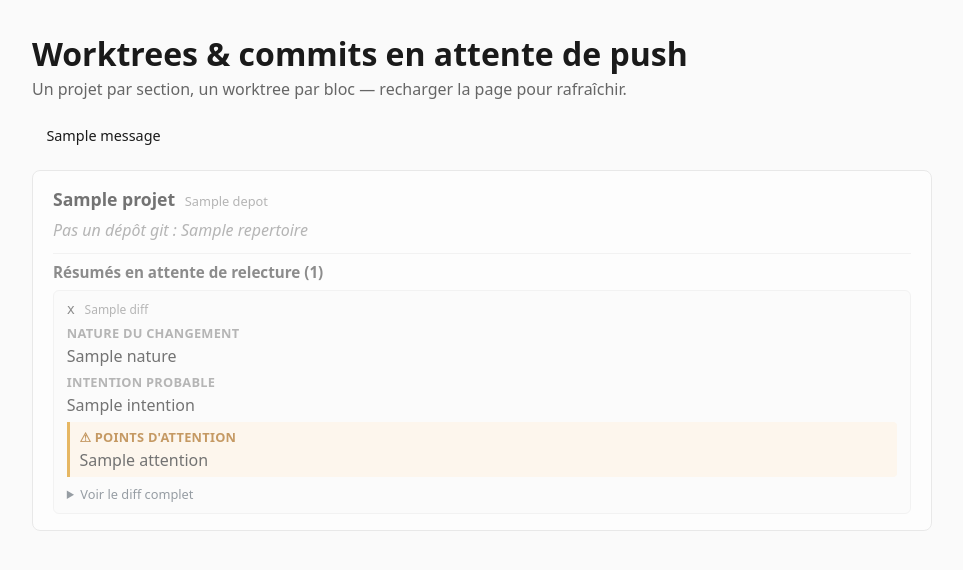
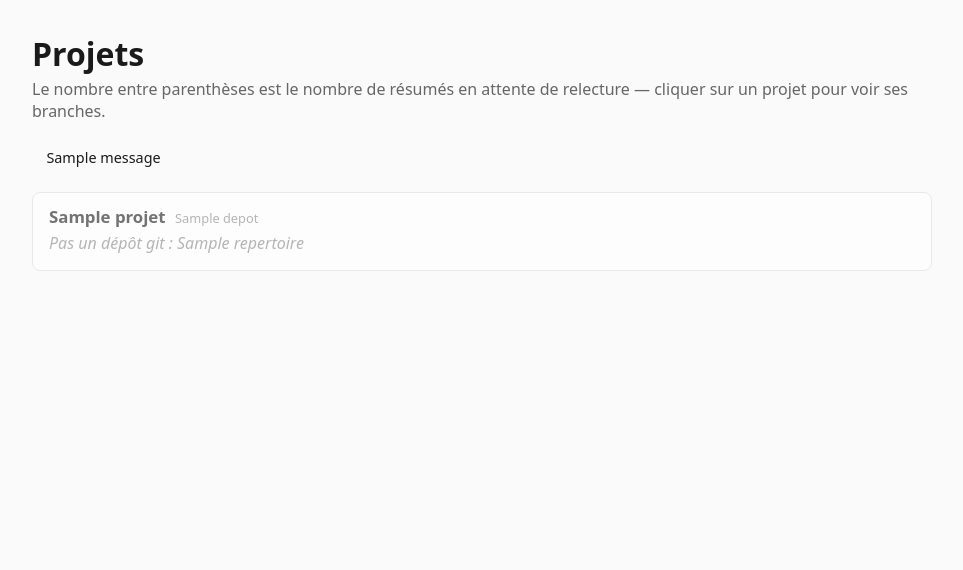
Before and after one commit to AlainDelree/Relecture_Bridge, a Flask app: template relecture_web/templates/index.html in a window 1280 px wide. Shown: the top 570 px of the page, without its empty margins (158-1121 px from the left). Run offline with Flask 3, Linux system fonts and the light colour scheme; the template is opened without the code that fills it: most values are stand-ins (such as "Sample title", 1, 10 or a date in 2020); one stand-in notice (Sample message) is shown.

Commit message:
fix(#11): navigation à trois niveaux (projets → branches → commits) dans relecture_web
Restructure l'affichage en trois pages liées par des liens plutôt qu'une
page unique tout-déplié : index.html (projets + compteur), projet.html
(branches d'un projet + compteur, avec les actions merge/suppression de
worktree existantes réattachées à ce niveau), branche.html (commits en
cartes <details> repliées par défaut, hash + message de commit, mises en
évidence via commit-carte--attention quand le résumé signale un point
d'attention — y compris pour les commits en ancien format _annote.md).

```diff
--- a/relecture_web/app.py
+++ b/relecture_web/app.py
@@ -22,9 +22,10 @@ from git_info import (
     ErreurRecuperationProjets,
     collect_etat_projets,
     fusionner_worktree,
+    get_branches_locales,
     supprimer_worktree,
 )
-from resumes_info import collect_resumes_projet
+from resumes_info import collect_resumes_projet, regrouper_resumes_par_branche
 
 PORT = 5057
 
@@ -54,14 +55,75 @@ def _trouver_worktree(nom_projet, chemin_worktree):
     return None, None
 
 
+def _trouver_projet(nom_projet):
+    projets, erreur = _charger_projets()
+    for projet in projets:
+        if projet["nom"] == nom_projet:
+            return projet, erreur
+    return None, erreur
+
+
 @app.route("/")
 def index():
+    """Niveau 1 : liste des projets, avec le nombre de résumés en attente
+    pour chacun — pas de détail de branches/commits ici."""
     projets, erreur = _charger_projets()
 
     for projet in projets:
-        projet["resumes"] = collect_resumes_projet(projet["dossier_relecture"])
+        if projet["statut"] == "ok":
+            projet["resumes"] = collect_resumes_projet(projet["dossier_relecture"], projet["repertoire"])
+        else:
+            projet["resumes"] = []
 
     return render_template("index.html", projets=projets, erreur=erreur)
+
+
+@app.route("/projet/<nom_projet>")
+def projet_route(nom_projet):
+    """Niveau 2 : branches d'un projet (issue #10), chacune avec son compteur
+    de résumés en attente. Les worktrees actifs y apparaissent naturellement
+    (une branche = un worktree potentiel) ; les actions merge/suppression
+    existantes restent ici, en attendant leur refonte dans une issue séparée."""
+    projet, erreur = _trouver_projet(nom_projet)
+    if not projet:
+        flash(f"❌ Projet « {nom_projet} » introuvable.", "erreur")
+        return redirect(url_for("index"))
+
+    if projet["statut"] != "ok":
+        projet["branches"] = []
+        return render_template("projet.html", projet=projet, erreur=erreur)
+
+    resumes = collect_resumes_projet(projet["dossier_relecture"], projet["repertoire"])
+    resumes_par_branche = regrouper_resumes_par_branche(resumes, projet["repertoire"])
+
+    branches = get_branches_locales(projet["repertoire"])
+    for branche in branches:
+        branche["nb_resumes"] = len(resumes_par_branche.get(branche["nom"], []))
+    projet["branches"] = branches
+    projet["worktree_par_branche"] = {
+        worktree["branch"]: worktree for worktree in projet["worktrees"] if worktree["branch"]
+    }
+
+    return render_template("projet.html", projet=projet, erreur=erreur)
+
+
+@app.route("/projet/<nom_projet>/branche/<path:nom_branche>")
+def branche_route(nom_projet, nom_branche):
+    """Niveau 3 : commits d'une branche, en cartes repliées par défaut (hash +
+    message seulement) — le résumé structuré et le diff complet restent
+    consultables en dépliant chaque carte."""
+    projet, _erreur = _trouver_projet(nom_projet)
+    if not projet or projet["statut"] != "ok":
+        flash(f"❌ Projet « {nom_projet} » introuvable ou inaccessible.", "erreur")
+        return redirect(url_for("index"))
+
+    resumes = collect_resumes_projet(projet["dossier_relecture"], projet["repertoire"])
+    resumes_par_branche = regrouper_resumes_par_branche(resumes, projet["repertoire"])
+    resumes_branche = resumes_par_branche.get(nom_branche, [])
+
+    return render_template(
+        "branche.html", projet=projet, nom_branche=nom_branche, resumes=resumes_branche,
+    )
 
 
 @app.route("/projet/<nom_projet>/merger", methods=["POST"])
@@ -71,7 +133,7 @@ def merger_worktree_route(nom_projet):
 
     if not projet or not worktree or worktree["est_worktree_principal"] or not worktree["branch"]:
         flash("❌ Worktree introuvable ou action invalide.", "erreur")
-        return redirect(url_for("index"))
+        return redirect(url_for("projet_route", nom_projet=nom_projet))
 
     resultat = fusionner_worktree(projet["repertoire"], worktree["branch"])
     if resultat["ok"]:
@@ -82,7 +144,7 @@ def merger_worktree_route(nom_projet):
         )
     else:
         flash(f"❌ Échec de la fusion ({resultat['commande']}) : {resultat['erreur']}", "erreur")
-    return redirect(url_for("index"))
+    return redirect(url_for("projet_route", nom_projet=nom_projet))
 
 
 @app.route("/projet/<nom_projet>/supprimer", methods=["POST"])
@@ -92,21 +154,21 @@ def supprimer_worktree_route(nom_projet):
 
     if not projet or not worktree or worktree["est_worktree_principal"]:
         flash("❌ Worktree introuvable ou action invalide.", "erreur")
-        return redirect(url_for("index"))
+        return redirect(url_for("projet_route", nom_projet=nom_projet))
     if not worktree["merge_ok"]:
         flash(
             "❌ Suppression refusée : cette branche n'est pas confirmée "
             "fusionnée dans la branche principale.",
             "erreur",
         )
-        return redirect(url_for("index"))
+        return redirect(url_for("projet_route", nom_projet=nom_projet))
 
     resultat = supprimer_worktree(projet["repertoire"], worktree["path"])
     if resultat["ok"]:
         flash(f"✅ Worktree supprimé — {resultat['commande']}", "succes")
     else:
         flash(f"❌ Échec de la suppression ({resultat['commande']}) : {resultat['erreur']}", "erreur")
-    return redirect(url_for("index"))
+    return redirect(url_for("projet_route", nom_projet=nom_projet))
 
 
 if __name__ == "__main__":
--- a/relecture_web/static/style.css
+++ b/relecture_web/static/style.css
@@ -37,23 +37,9 @@ header h1 { margin-bottom: 0.2rem; }
 
 .statut { color: #888; font-style: italic; margin: 0.25rem 0; }
 
-.projet--introuvable, .projet--pas_un_depot_git { opacity: 0.6; }
-
-.worktree {
-  border-top: 1px solid #eee;
-  padding: 0.5rem 0;
-}
-.worktree:first-of-type { border-top: none; }
-
-.worktree-entete {
-  display: flex;
-  align-items: center;
-  gap: 0.6rem;
-  flex-wrap: wrap;
-}
-
-.chemin { font-size: 0.85rem; color: #444; }
-.branche { font-size: 0.8rem; color: #555; background: #eee; padding: 0.1rem 0.4rem; border-radius: 4px; }
+.fil-ariane { font-size: 0.85rem; color: #666; margin: 0 0 0.3rem 0; }
+.fil-ariane a { color: #1a4fb4; text-decoration: none; }
+.fil-ariane a:hover { text-decoration: underline; }
 
 .badge {
   font-size: 0.75rem;
@@ -65,6 +51,56 @@ header h1 { margin-bottom: 0.2rem; }
 .badge--attente { background: #fff4e5; color: #a35a00; }
 .badge--info { background: #eef1f5; color: #55606b; }
 .badge--principal { background: #eef1f5; color: #3a4550; font-weight: 600; }
+.badge--attention { background: #fdecea; color: #a33; font-weight: 600; margin-left: auto; }
+
+.liste-projets, .liste-branches { list-style: none; padding: 0; margin: 0; }
+
+.ligne-projet, .ligne-branche {
+  background: #fff;
+  border: 1px solid #ddd;
+  border-radius: 8px;
+  padding: 0.75rem 1rem;
+  margin-bottom: 0.6rem;
+}
+.ligne-projet--introuvable, .ligne-projet--pas_un_depot_git { opacity: 0.6; }
+
+.lien-projet, .lien-branche {
+  display: flex;
+  align-items: baseline;
+  gap: 0.6rem;
+  flex-wrap: wrap;
+  text-decoration: none;
+  color: inherit;
+  font-size: 1.05rem;
+}
+.lien-projet:hover, .lien-branche:hover { text-decoration: underline; }
+.lien-projet--desactive { cursor: default; }
+.lien-projet--desactive:hover { text-decoration: none; }
+
+.nom-projet, .nom-branche { font-weight: 600; }
+.compteur { color: #666; font-size: 0.9rem; }
+
+.dernier-commit { margin: 0.3rem 0 0 0; font-size: 0.85rem; color: #555; }
+.hash { font-size: 0.85rem; color: #444; }
+
+.commit-carte {
+  background: #fff;
+  border: 1px solid #ddd;
+  border-radius: 8px;
+  padding: 0.6rem 1rem;
+  margin-bottom: 0.6rem;
+}
+.commit-carte--attention { border-color: #f0b8b3; }
+.commit-carte summary {
+  cursor: pointer;
+  display: flex;
+  align-items: center;
+  gap: 0.6rem;
+  flex-wrap: wrap;
+}
+.commit-carte summary .sujet { font-size: 0.95rem; }
+.commit-carte[open] summary { margin-bottom: 0.6rem; }
+.commit-carte .resume-entree { margin-top: 0; }
 
 .messages { list-style: none; padding: 0; margin: 0 0 1rem 0; }
 .message {
@@ -107,20 +143,6 @@ header h1 { margin-bottom: 0.2rem; }
 }
 .statut--merge-requis { font-size: 0.8rem; }
 
-.commits {
-  margin: 0.4rem 0 0 0;
-  padding-left: 1.2rem;
-  font-size: 0.85rem;
-}
-.commits li { margin: 0.1rem 0; }
-
-.resumes {
-  border-top: 1px solid #eee;
-  margin-top: 0.75rem;
-  padding-top: 0.5rem;
-}
-.resumes h3 { margin: 0 0 0.5rem 0; font-size: 0.95rem; color: #444; }
-
 .resume-entree {
   border: 1px solid #eee;
   border-radius: 6px;
@@ -129,16 +151,6 @@ header h1 { margin-bottom: 0.2rem; }
   background: #fdfdfd;
 }
 .resume-entree:last-child { margin-bottom: 0; }
-
-.resume-entete {
-  display: flex;
-  align-items: center;
-  gap: 0.6rem;
-  flex-wrap: wrap;
-  margin-bottom: 0.4rem;
-}
-.resume-entete .hash { font-size: 0.85rem; color: #444; }
-.resume-entete .fichier { font-size: 0.75rem; color: #888; }
 
 .resume-section { margin: 0.4rem 0; }
 .resume-section h4 {
--- a/relecture_web/templates/index.html
+++ b/relecture_web/templates/index.html
@@ -2,13 +2,13 @@
 <html lang="fr">
 <head>
 <meta charset="utf-8">
-<title>Relecture Bridge — worktrees &amp; commits en attente</title>
+<title>Relecture Bridge — projets</title>
 <link rel="stylesheet" href="{{ url_for('static', filename='style.css') }}">
 </head>
 <body>
 <header>
-  <h1>Worktrees &amp; commits en attente de push</h1>
-  <p class="sous-titre">Un projet par section, un worktree par bloc — recharger la page pour rafraîchir.</p>
+  <h1>Projets</h1>
+  <p class="sous-titre">Le nombre entre parenthèses est le nombre de résumés en attente de relecture — cliquer sur un projet pour voir ses branches.</p>
 </header>
 
 {% if erreur %}
@@ -25,118 +25,29 @@
   {% endif %}
 {% endwith %}
 
+<ul class="liste-projets">
   {% for projet in projets %}
-<section class="projet projet--{{ projet.statut }}">
-  <h2>{{ projet.nom }} <span class="depot">{{ projet.depot }}</span></h2>
-
+  <li class="ligne-projet ligne-projet--{{ projet.statut }}">
+    {% if projet.statut == "ok" %}
+    <a href="{{ url_for('projet_route', nom_projet=projet.nom) }}" class="lien-projet">
+      <span class="nom-projet">{{ projet.nom }}</span>
+      <span class="depot">{{ projet.depot }}</span>
+      <span class="compteur">({{ projet.resumes|length }})</span>
+    </a>
+    {% else %}
+    <span class="lien-projet lien-projet--desactive">
+      <span class="nom-projet">{{ projet.nom }}</span>
+      <span class="depot">{{ projet.depot }}</span>
+    </span>
     {% if projet.statut == "introuvable" %}
       <p class="statut">Dossier introuvable : {{ projet.repertoire }}</p>
     {% elif projet.statut == "pas_un_depot_git" %}
       <p class="statut">Pas un dépôt git : {{ projet.repertoire }}</p>
-  {% elif not projet.worktrees %}
-    <p class="statut">Aucun worktree détecté.</p>
-  {% else %}
-    {% for w in projet.worktrees %}
-    <div class="worktree {{ 'worktree--attente' if w.commits else '' }}">
-      <div class="worktree-entete">
-        <code class="chemin">{{ w.path }}</code>
-        <span class="branche">{{ w.branch or ('détaché @ ' ~ w.get('head', '?')) }}</span>
-        {% if w.est_worktree_principal %}
-          <span class="badge badge--principal">worktree principal</span>
-        {% elif w.commits %}
-          <span class="badge badge--attente">{{ w.commits|length }} commit(s) en attente</span>
-        {% elif w.erreur %}
-          <span class="badge badge--info">{{ w.erreur }}</span>
-        {% else %}
-          <span class="badge badge--ok">à jour ({{ w.amont }})</span>
     {% endif %}
-      </div>
-      {% if w.commits %}
-      <ul class="commits">
-        {% for c in w.commits %}
-        <li><code>{{ c }}</code></li>
+    {% endif %}
+  </li>
   {% endfor %}
 </ul>
-      {% endif %}
-
-      {% if not w.est_worktree_principal %}
-      <div class="worktree-actions">
-        {% if w.commande_merge %}
-        <div class="action">
-          <form method="post" action="{{ url_for('merger_worktree_route', nom_projet=projet.nom) }}"
-                onsubmit="return confirm('Fusionner « {{ w.branch }} » dans « {{ w.branche_principale }} » ({{ projet.nom }}) ?\n\nCommande équivalente :\n{{ w.commande_merge }}');">
-            <input type="hidden" name="chemin_worktree" value="{{ w.path }}">
-            <button type="submit" class="bouton bouton--merger">Merger dans {{ w.branche_principale }}</button>
-          </form>
-          <code class="commande-equivalente">{{ w.commande_merge }}</code>
-        </div>
-
-          {% if w.merge_ok %}
-          <div class="action">
-            <form method="post" action="{{ url_for('supprimer_worktree_route', nom_projet=projet.nom) }}"
-                  onsubmit="return confirm('Supprimer le worktree « {{ w.path }} » ?\n(branche « {{ w.branch }} » confirmée fusionnée dans « {{ w.branche_principale }} »)\n\nCommande équivalente :\n{{ w.commande_suppression }}');">
-              <input type="hidden" name="chemin_worktree" value="{{ w.path }}">
-              <button type="submit" class="bouton bouton--supprimer">Supprimer le worktree</button>
-            </form>
-            <code class="commande-equivalente">{{ w.commande_suppression }}</code>
-          </div>
-          {% else %}
-          <p class="statut statut--merge-requis">Suppression indisponible : branche pas encore confirmée fusionnée dans {{ w.branche_principale }}.</p>
-          {% endif %}
-        {% else %}
-        <p class="statut">Actions indisponibles (branche détachée ou branche principale indéterminée).</p>
-        {% endif %}
-      </div>
-      {% endif %}
-    </div>
-    {% endfor %}
-  {% endif %}
-
-  {% if projet.resumes %}
-  <div class="resumes">
-    <h3>Résumés en attente de relecture ({{ projet.resumes|length }})</h3>
-    {% for r in projet.resumes %}
-    <div class="resume-entree">
-      <div class="resume-entete">
-        <code class="hash">{{ r.hash }}</code>
-        {% if r.diff %}<span class="fichier">{{ r.diff }}</span>{% endif %}
-      </div>
-
-      {% if r.sections %}
-        <div class="resume-section">
-          <h4>Nature du changement</h4>
-          {{ r.sections.nature | safe }}
-        </div>
-        <div class="resume-section">
-          <h4>Intention probable</h4>
-          {{ r.sections.intention | safe }}
-        </div>
-        <div class="resume-section resume-section--attention">
-          <h4>⚠ Points d'attention</h4>
-          {{ r.sections.attention | safe }}
-        </div>
-      {% elif r.resume_brut %}
-        <p class="statut">Résumé disponible mais hors format attendu, affiché tel quel :</p>
-        <pre class="brut">{{ r.resume_brut }}</pre>
-      {% elif r.contenu_annote %}
-        <p class="statut">Ancien format (annotation pédagogique), affiché tel quel :</p>
-        <pre class="brut">{{ r.contenu_annote }}</pre>
-      {% else %}
-        <p class="statut">Pas de résumé disponible pour ce commit — voir le diff.</p>
-      {% endif %}
-
-      {% if r.contenu_diff %}
-      <details class="diff-detail">
-        <summary>Voir le diff complet</summary>
-        <pre class="brut">{{ r.contenu_diff }}</pre>
-      </details>
-      {% endif %}
-    </div>
-    {% endfor %}
-  </div>
-  {% endif %}
-</section>
-{% endfor %}
 
 </body>
 </html>
```
Also changed, not shown: relecture_web/git_info.py (+10 -0 lines), relecture_web/resumes_info.py (+11 -3 lines), relecture_web/templates/branche.html (added, +76 -0 lines), relecture_web/templates/projet.html (added, +88 -0 lines). Lines whose indentation alone changed are shown as unchanged.
